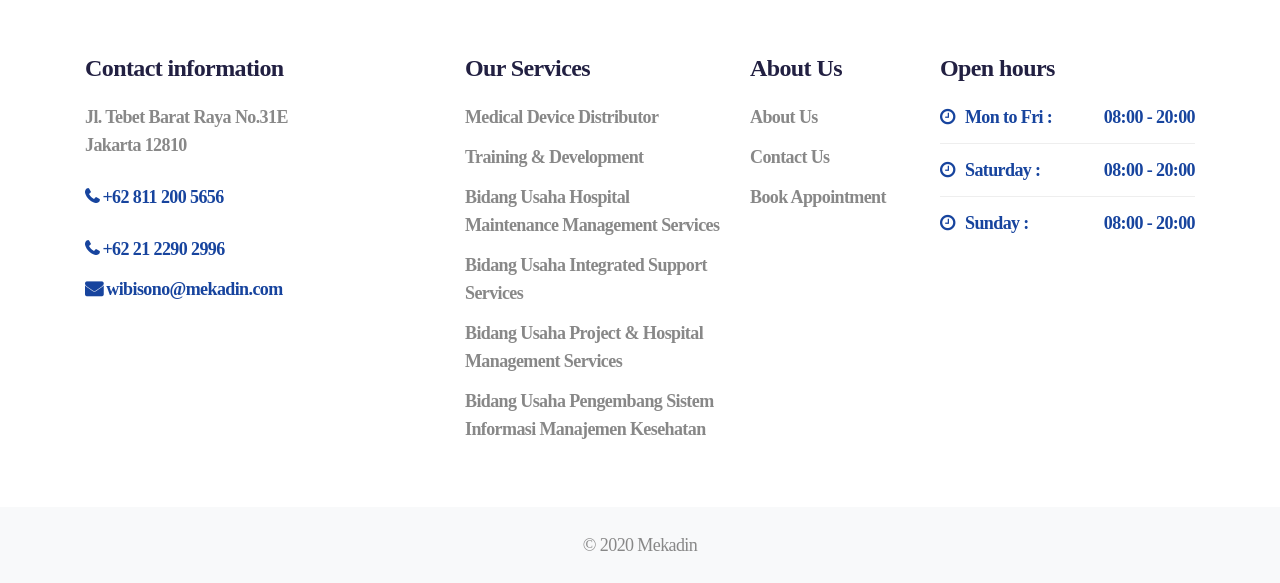
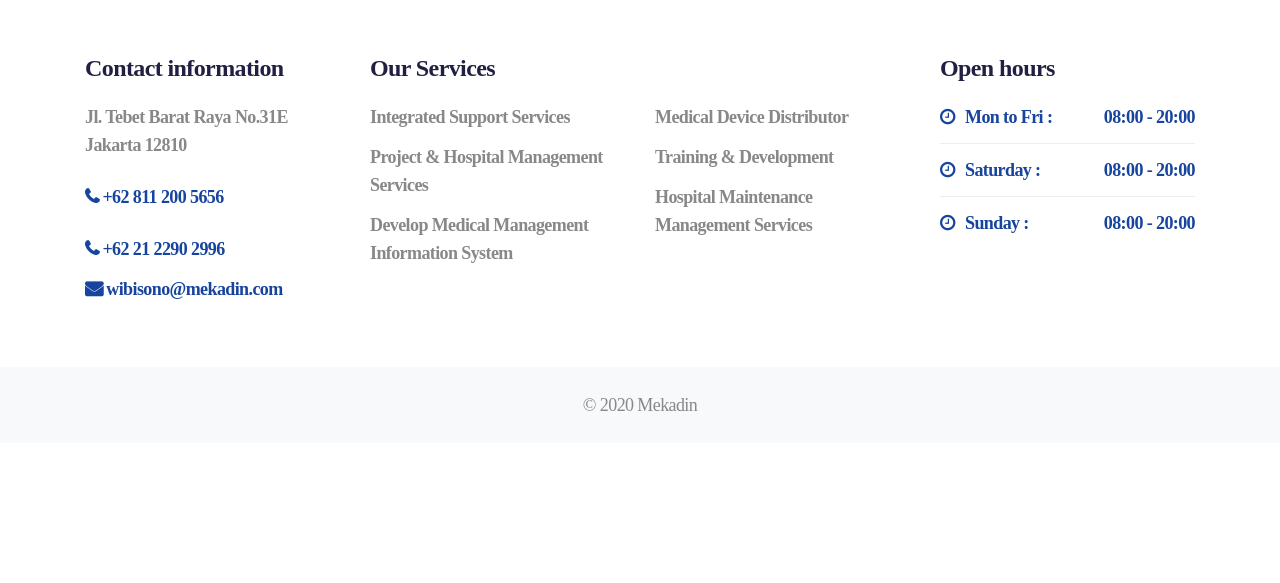
Before and after one commit to bagasrmdhn/Mekadin, a plain HTML site: page contact.html in a window 1280 px wide. Shown: the part 1369-1952 px from the top of the page. After the commit the page ends 1812 px from the top, so only its background shows below. Drawn offline with Linux system fonts and the light colour scheme; a script that the page names is missing; a web font is replaced by a local one.

Commit message:
contact us update

```diff
--- a/contact.html
+++ b/contact.html
@@ -139,7 +139,7 @@
     <div class="breadcrumb-bg breadcrumb-bg-contact py-5">
       <div class="container py-lg-5 py-md-3">
         <h2>Contact Us</h2>
-        <p>Get Intouch with us</p>
+        <p>Get in touch with us</p>
       </div>
     </div>
   </section>
@@ -178,11 +178,16 @@
 <!-- //Contact section -->
 
 <!-- map -->
-<div class="map">
-  <iframe
+
+<div class="container">
+  <div class="">
+    <div class="map mb-4 mb-lg-0">
+    <iframe
     src="https://www.google.com/maps/embed?pb=!1m18!1m12!1m3!1d3966.214617436152!2d106.84972521529524!3d-6.235416662798955!2m3!1f0!2f0!3f0!3m2!1i1024!2i768!4f13.1!3m3!1m2!1s0x2e69f3979504d493%3A0x86a688a2827a2695!2sJl.%20Tebet%20Barat%20Raya%20No.31%2C%20RT.14%2FRW.4%2C%20Tebet%20Bar.%2C%20Kec.%20Tebet%2C%20Kota%20Jakarta%20Selatan%2C%20Daerah%20Khusus%20Ibukota%20Jakarta%2012810!5e0!3m2!1sen!2sid!4v1603882826923!5m2!1sen!2sid"
-    frameborder="0" style="border:0;" allowfullscreen=""></iframe>
+    frameborder="0" style="border:0;" allowfullscreen=""></iframe> </div>
+  </div>
 </div>
+
 <!-- //map -->
   <!-- footer-28 block -->
   <section class="w3l-medpill-footer ">
@@ -190,7 +195,7 @@
       <div class="footer-bg-layer">
         <div class="container py-lg-3">
           <div class="row footer-top-28">
-            <div class="col-lg-4 col-md-6 col-sm-7 footer-list-28 mt-sm-5 mt-4">
+            <div class="col-lg-3 col-md-6 col-sm-7 footer-list-28 mt-sm-5 mt-4">
               <h6 class="footer-title-28">Contact information</h6>
               <ul class="address">
                 <li>
@@ -211,25 +216,29 @@
             <div class="col-lg-3 col-md-6 col-sm-5 footer-list-28 mt-sm-5 mt-4">
               <h6 class="footer-title-28">Our Services</h6>
               <ul>
-                <li><a href="#url">Medical Device Distributor</a></li>
-                <li><a href="#url">Training & Development</a></li>
-                <li><a href="#url">Bidang Usaha Hospital Maintenance Management
+                <li><a href="#url">Integrated Support Services</a></li>
+                <li><a href="#url">Project & Hospital Management
                   Services</a></li>
-                <li><a href="#url">Bidang Usaha Integrated Support Services</a></li>
-                <li><a href="#url"> Bidang Usaha Project & Hospital Management
-                  Services</a></li>
-                <li><a href="#url"> Bidang Usaha Pengembang Sistem Informasi
-                  Manajemen Kesehatan</a></li>
+                <li><a href="#url">Develop Medical Management Information System</a></li>
+                  </ul>
+                </div>
+                  <div class="col-lg-3 col-md-6 col-sm-5 footer-list-28 mt-sm-5 mt-4">
+                    <h6 class="footer-title-28"><br></h6>
+                    <ul>
+                      <li><a href="#url">Medical Device Distributor</a></li>
+                      <li><a href="#url">Training & Development</a></li>
+                      <li><a href="#url">Hospital Maintenance Management
+                        Services</a></li>
               </ul>
             </div>
-            <div class="col-lg-2 col-md-6 col-sm-4 footer-list-28 mt-sm-5 mt-4">
+            <!-- <div class="col-lg-2 col-md-6 col-sm-4 footer-list-28 mt-sm-5 mt-4">
               <h6 class="footer-title-28">About Us</h6>
               <ul>
                 <li><a href="about.html">About Us</a></li>
                 <li><a href="contact.html">Contact Us</a></li>
                 <li><a href="">Book Appointment</a></li>
               </ul>
-            </div>
+            </div> -->
             <div class="col-lg-3 col-md-6 col-sm-8 footer-list-28 mt-sm-5 mt-4">
               <h6 class="footer-title-28">Open hours</h6>
               <ul class="timing mb-lg-4">
```
